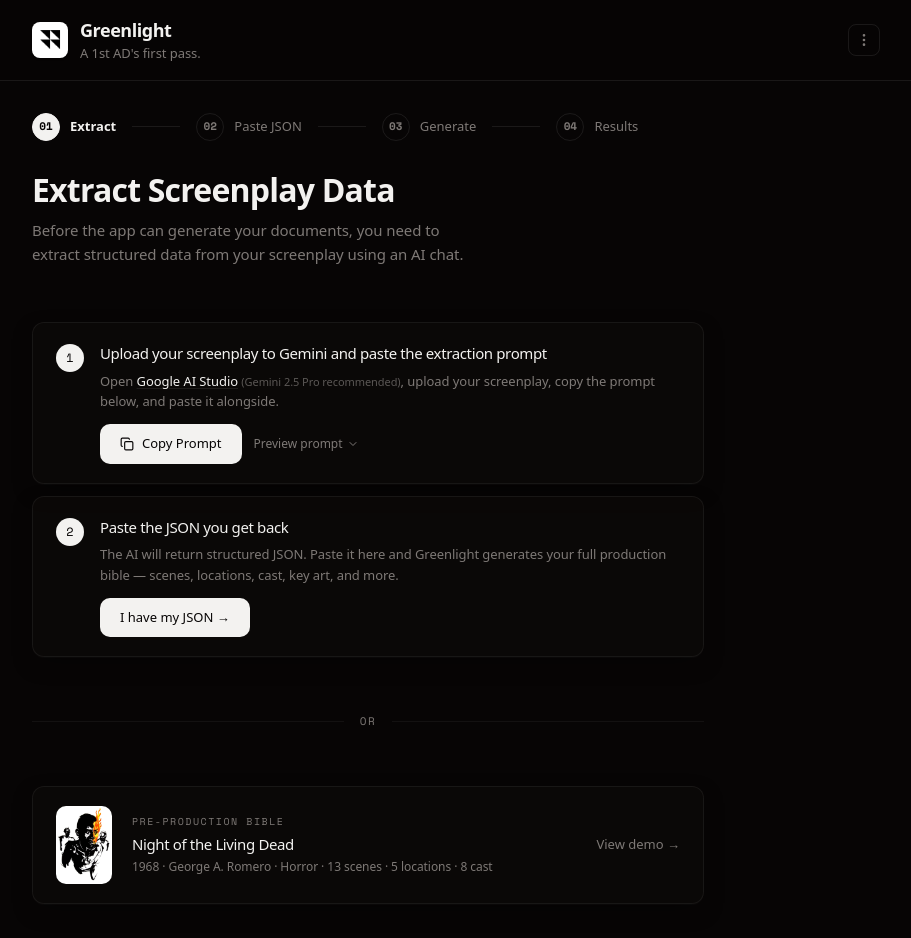
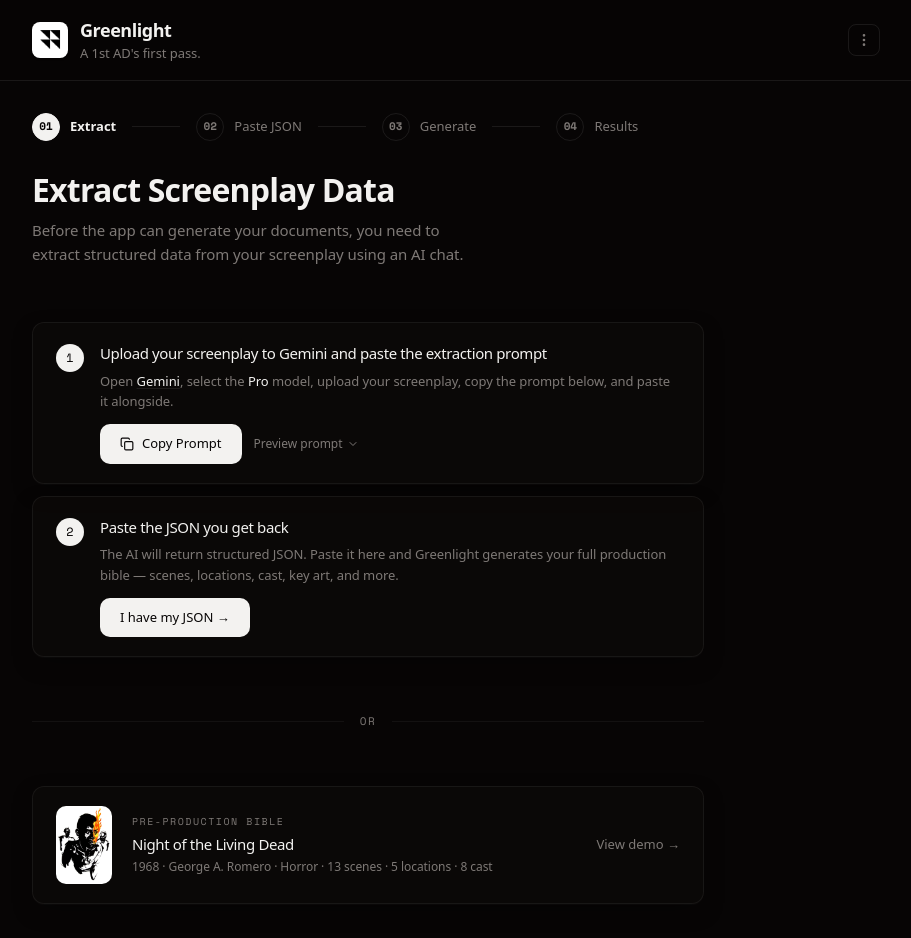
Before and after one commit to madebysan/greenlight, a Next.js app: page / in a window 1280 px wide. Shown: the top 938 px of the page, without its empty margins (184-1095 px from the left). Built offline with nearby package versions, Linux system fonts and the light colour scheme.

Commit message:
checkpoint: update step-instructions.tsx

```diff
--- a/components/wizard/step-instructions.tsx
+++ b/components/wizard/step-instructions.tsx
@@ -46,15 +46,16 @@ export function StepInstructions({ onNext }: StepInstructionsProps) {
               <p className="text-[13px] leading-[1.6] text-muted-foreground mb-3">
                 Open{" "}
                 <a
-                  href="https://aistudio.google.com"
+                  href="https://gemini.google.com/app"
                   target="_blank"
                   rel="noopener noreferrer"
                   className="underline underline-offset-2 decoration-border hover:decoration-foreground text-foreground"
                 >
-                  Google AI Studio
-                </a>{" "}
-                <span className="text-[11px] text-muted-foreground/70">(Gemini 2.5 Pro recommended)</span>,
-                upload your screenplay, copy the prompt below, and paste it alongside.
+                  Gemini
+                </a>
+                , select the{" "}
+                <span className="text-foreground">Pro</span>{" "}
+                model, upload your screenplay, copy the prompt below, and paste it alongside.
               </p>
               <div className="flex items-center gap-3">
                 <button
```
